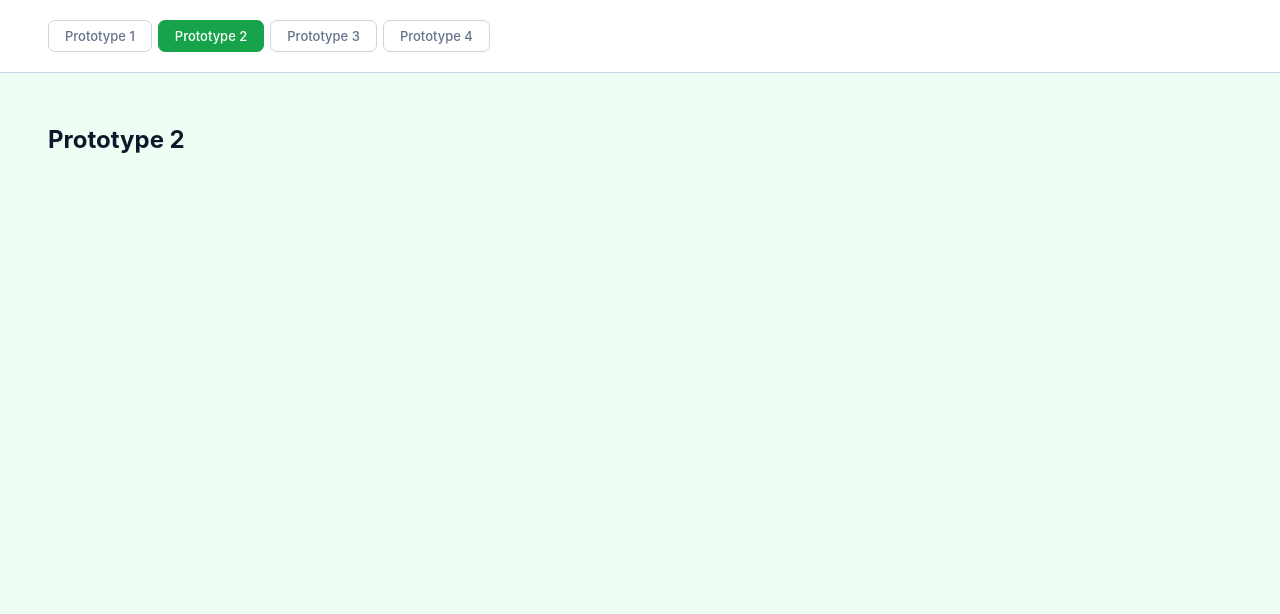
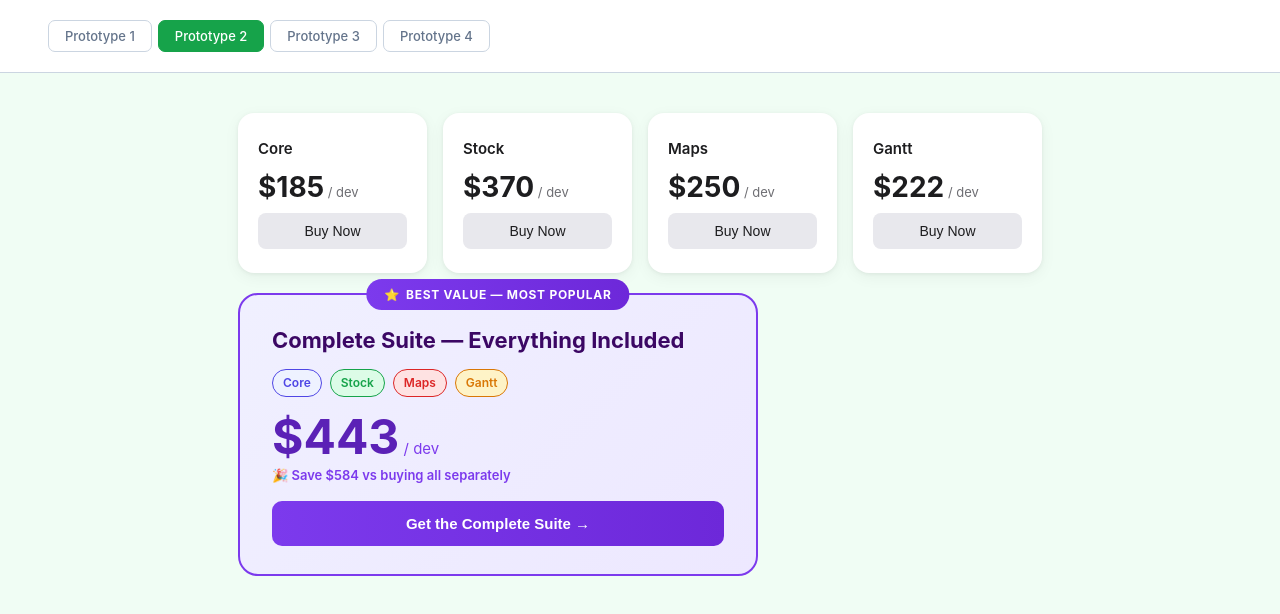
Before and after one commit to andreastistel/hitest-prototypes, a React (Create React App) app: page / in a window 1280 px wide. Both pictures are taken after a click on the button "Prototype 2". Shown: the top 614 px of the page. Built offline with nearby package versions, Linux system fonts and the light colour scheme.

Commit message:
feat: implement Prototype2 component with styling and product grid

```diff
--- a/src/App.tsx
+++ b/src/App.tsx
@@ -1,5 +1,6 @@
 import { useState } from 'react';
 import Prototype1 from './prototypes/Prototype1';
+import Prototype2 from './prototypes/Prototype2';
 
 function Placeholder({ name }: { name: string }) {
   return <div style={{ padding: 48 }}><h2>{name}</h2></div>;
@@ -7,7 +8,7 @@ function Placeholder({ name }: { name: string }) {
 
 const tabs: { label: string; component: React.ReactNode }[] = [
   { label: 'Prototype 1', component: <Prototype1 /> },
-  { label: 'Prototype 2', component: <Placeholder name="Prototype 2" /> },
+  { label: 'Prototype 2', component: <Prototype2 /> },
   { label: 'Prototype 3', component: <Placeholder name="Prototype 3" /> },
   { label: 'Prototype 4', component: <Placeholder name="Prototype 4" /> },
 ];
--- /dev/null
+++ b/src/prototypes/Prototype2.css
@@ -0,0 +1,177 @@
+.p2-page {
+  padding: 40px 48px 80px;
+  max-width: 900px;
+  margin: 0 auto;
+  display: flex;
+  flex-direction: column;
+  gap: 20px;
+}
+
+/* Individual product cards */
+.p2-product-grid {
+  display: grid;
+  grid-template-columns: repeat(4, 1fr);
+  gap: 16px;
+}
+
+.p2-product-card {
+  background: #fff;
+  border-radius: 16px;
+  padding: 24px 20px;
+  box-shadow: 0 1px 4px rgba(0,0,0,0.06), 0 4px 16px rgba(0,0,0,0.05);
+  display: flex;
+  flex-direction: column;
+  gap: 12px;
+}
+
+.p2-product-name {
+  font-size: 15px;
+  font-weight: 600;
+  color: #1d1d1f;
+}
+
+.p2-product-price {
+  line-height: 1;
+}
+
+.p2-price-amount {
+  font-size: 28px;
+  font-weight: 700;
+  color: #1d1d1f;
+}
+
+.p2-price-unit {
+  font-size: 13px;
+  color: #6e6e73;
+}
+
+.p2-buy-btn {
+  width: 100%;
+  padding: 10px;
+  background: #e8e8ed;
+  border: none;
+  border-radius: 8px;
+  font-size: 14px;
+  font-weight: 500;
+  color: #1d1d1f;
+  cursor: pointer;
+  transition: background 0.15s;
+}
+
+.p2-buy-btn:hover {
+  background: #d8d8de;
+}
+
+/* Complete Suite card */
+.p2-suite-card {
+  background: linear-gradient(135deg, #f0f0ff 0%, #ede8ff 100%);
+  border: 2px solid #7c3aed;
+  border-radius: 20px;
+  padding: 32px 32px 28px;
+  position: relative;
+  display: flex;
+  flex-direction: column;
+  gap: 16px;
+  max-width: 520px;
+}
+
+.p2-suite-badge {
+  position: absolute;
+  top: -16px;
+  left: 50%;
+  transform: translateX(-50%);
+  background: linear-gradient(90deg, #7c3aed, #6d28d9);
+  color: #fff;
+  font-size: 12px;
+  font-weight: 700;
+  letter-spacing: 0.06em;
+  text-transform: uppercase;
+  padding: 6px 18px;
+  border-radius: 980px;
+  white-space: nowrap;
+  display: flex;
+  align-items: center;
+  gap: 6px;
+}
+
+.p2-suite-title {
+  font-size: 22px;
+  font-weight: 700;
+  color: #3b0764;
+  margin: 0;
+  line-height: 1.2;
+}
+
+.p2-suite-tags {
+  display: flex;
+  gap: 8px;
+  flex-wrap: wrap;
+}
+
+.p2-tag {
+  font-size: 12px;
+  font-weight: 600;
+  padding: 3px 10px;
+  border-radius: 980px;
+  border: 1px solid currentColor;
+}
+
+.p2-tag--core  { color: #4f46e5; background: #eef2ff; }
+.p2-tag--stock { color: #16a34a; background: #dcfce7; }
+.p2-tag--maps  { color: #dc2626; background: #fee2e2; }
+.p2-tag--gantt { color: #d97706; background: #fef3c7; }
+
+.p2-suite-pricing {
+  display: flex;
+  flex-direction: column;
+  gap: 4px;
+}
+
+.p2-suite-price {
+  line-height: 1;
+}
+
+.p2-suite-price-amount {
+  font-size: 48px;
+  font-weight: 700;
+  color: #5b21b6;
+}
+
+.p2-suite-price-unit {
+  font-size: 15px;
+  color: #7c3aed;
+}
+
+.p2-suite-savings {
+  font-size: 13px;
+  font-weight: 600;
+  color: #7c3aed;
+  margin: 0;
+}
+
+.p2-suite-btn {
+  background: linear-gradient(90deg, #7c3aed, #6d28d9);
+  color: #fff;
+  border: none;
+  border-radius: 10px;
+  padding: 14px 24px;
+  font-size: 15px;
+  font-weight: 700;
+  cursor: pointer;
+  transition: opacity 0.15s;
+  width: 100%;
+}
+
+.p2-suite-btn:hover {
+  opacity: 0.9;
+}
+
+@media (max-width: 700px) {
+  .p2-page {
+    padding: 24px 20px 60px;
+  }
+
+  .p2-product-grid {
+    grid-template-columns: repeat(2, 1fr);
+  }
+}
--- /dev/null
+++ b/src/prototypes/Prototype2.tsx
@@ -0,0 +1,55 @@
+import './Prototype2.css';
+
+const products = [
+  { id: 'core',  name: 'Core',  price: 185 },
+  { id: 'stock', name: 'Stock', price: 370 },
+  { id: 'maps',  name: 'Maps',  price: 250 },
+  { id: 'gantt', name: 'Gantt', price: 222 },
+] as const;
+
+const suitePrice = 443;
+const separateTotal = products.reduce((sum, p) => sum + p.price, 0);
+const savings = separateTotal - suitePrice;
+
+export default function Prototype2() {
+  return (
+    <div className="p2-page">
+      <div className="p2-product-grid">
+        {products.map((p) => (
+          <div key={p.id} className="p2-product-card">
+            <span className="p2-product-name">{p.name}</span>
+            <div className="p2-product-price">
+              <span className="p2-price-amount">${p.price}</span>
+              <span className="p2-price-unit"> / dev</span>
+            </div>
+            <button className="p2-buy-btn">Buy Now</button>
+          </div>
+        ))}
+      </div>
+
+      <div className="p2-suite-card">
+        <div className="p2-suite-badge">
+          <span>⭐</span> Best Value — Most Popular
+        </div>
+
+        <h2 className="p2-suite-title">Complete Suite — Everything Included</h2>
+
+        <div className="p2-suite-tags">
+          {products.map((p) => (
+            <span key={p.id} className={`p2-tag p2-tag--${p.id}`}>{p.name}</span>
+          ))}
+        </div>
+
+        <div className="p2-suite-pricing">
+          <div className="p2-suite-price">
+            <span className="p2-suite-price-amount">${suitePrice}</span>
+            <span className="p2-suite-price-unit"> / dev</span>
+          </div>
+          <p className="p2-suite-savings">🎉 Save ${savings} vs buying all separately</p>
+        </div>
+
+        <button className="p2-suite-btn">Get the Complete Suite →</button>
+      </div>
+    </div>
+  );
+}
```
